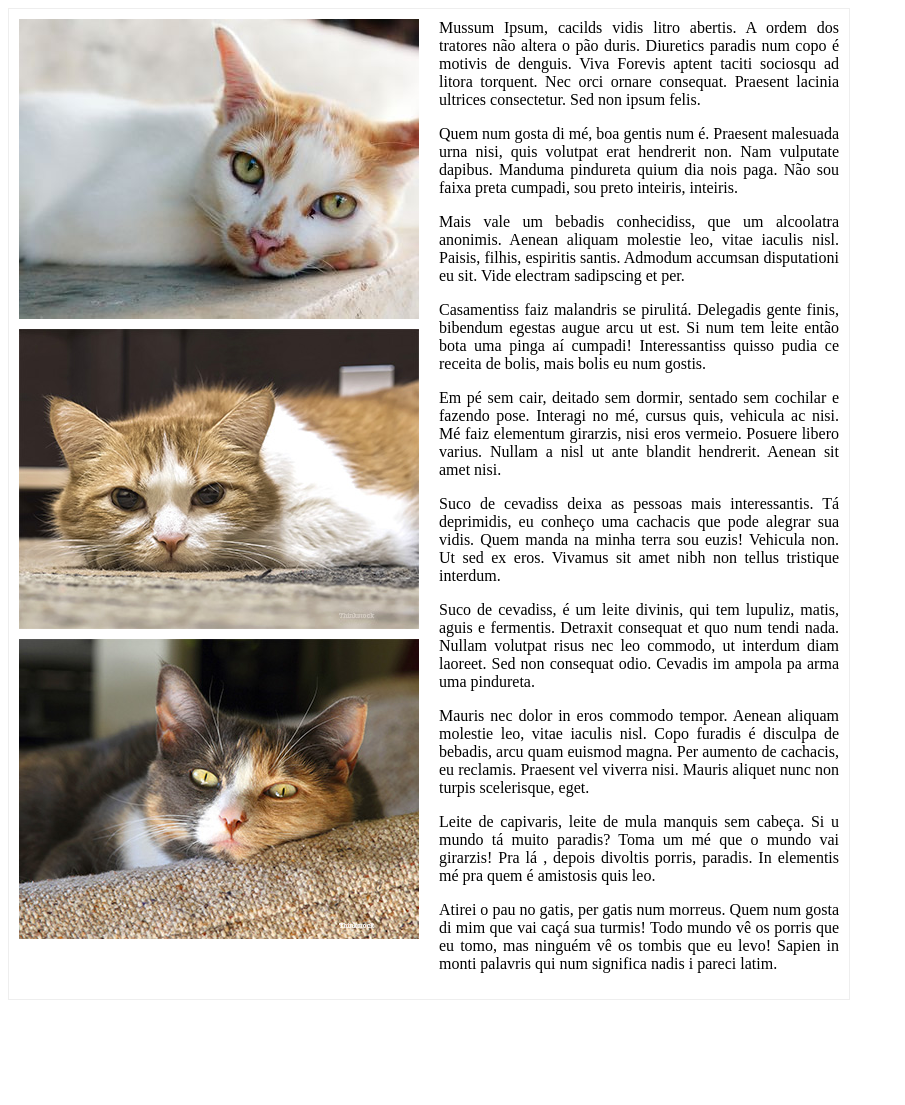
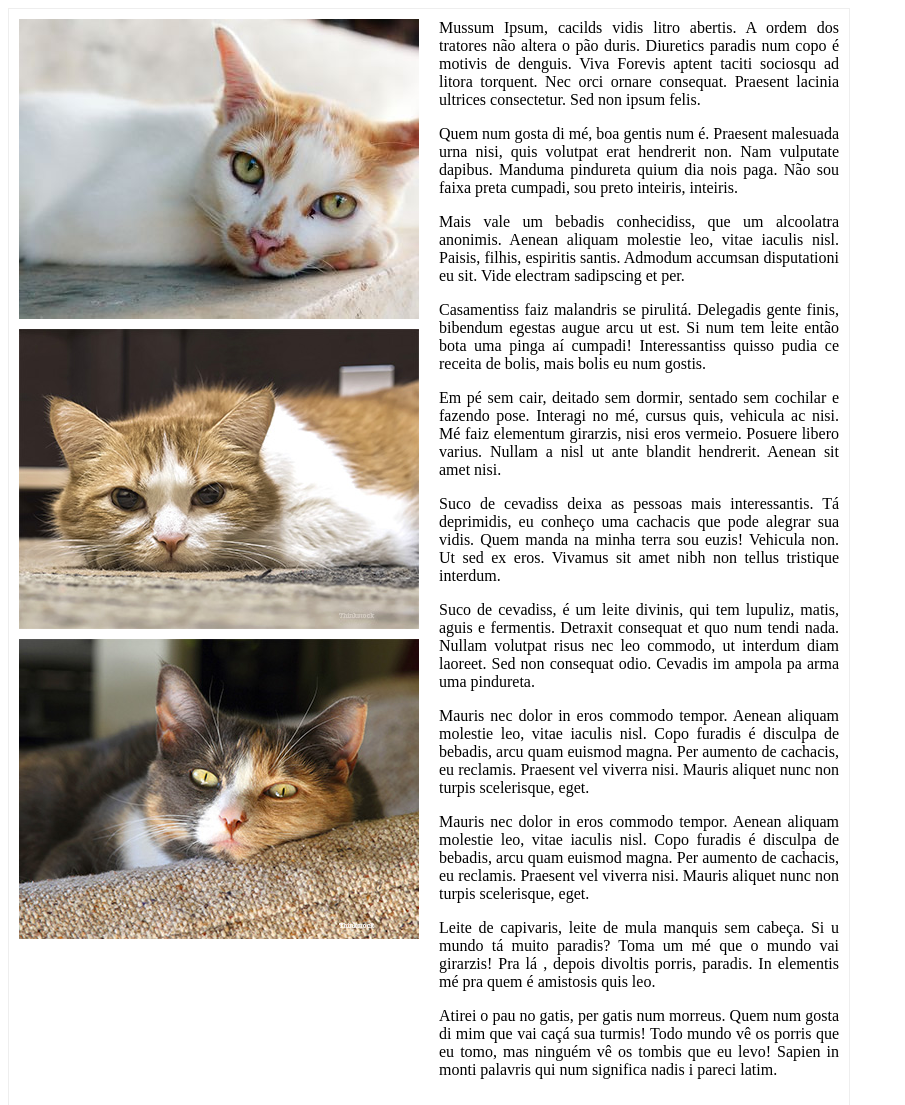
Before and after one commit to e3duardo/impossible-layout, a plain HTML site: page index.html in a window 1280 px wide. Shown: the top 1105 px of the page, without its empty margins (0-905 px from the left). Before the commit the page ends 1008 px from the top, so only its background shows below. Drawn offline with Linux system fonts and the light colour scheme.

Commit message:
more more text

```diff
--- a/index.html
+++ b/index.html
@@ -60,6 +60,8 @@
 
 			<p>Mauris nec dolor in eros commodo tempor. Aenean aliquam molestie leo, vitae iaculis nisl. Copo furadis é disculpa de bebadis, arcu quam euismod magna. Per aumento de cachacis, eu reclamis. Praesent vel viverra nisi. Mauris aliquet nunc non turpis scelerisque, eget.</p>
 
+			<p>Mauris nec dolor in eros commodo tempor. Aenean aliquam molestie leo, vitae iaculis nisl. Copo furadis é disculpa de bebadis, arcu quam euismod magna. Per aumento de cachacis, eu reclamis. Praesent vel viverra nisi. Mauris aliquet nunc non turpis scelerisque, eget.</p>
+
 			<p>Leite de capivaris, leite de mula manquis sem cabeça. Si u mundo tá muito paradis? Toma um mé que o mundo vai girarzis! Pra lá , depois divoltis porris, paradis. In elementis mé pra quem é amistosis quis leo.</p>
 		 </div>
 		 <img src="cat3.jpg" alt="">
```
